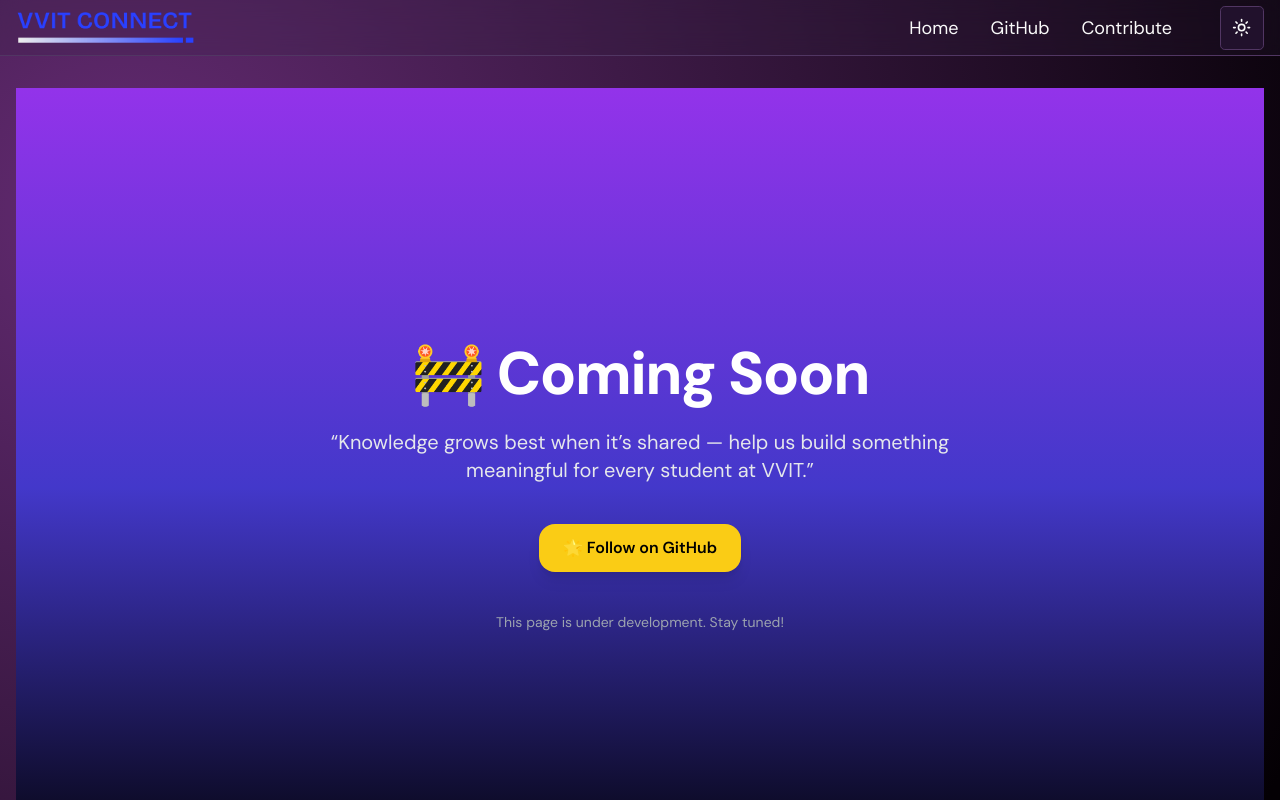
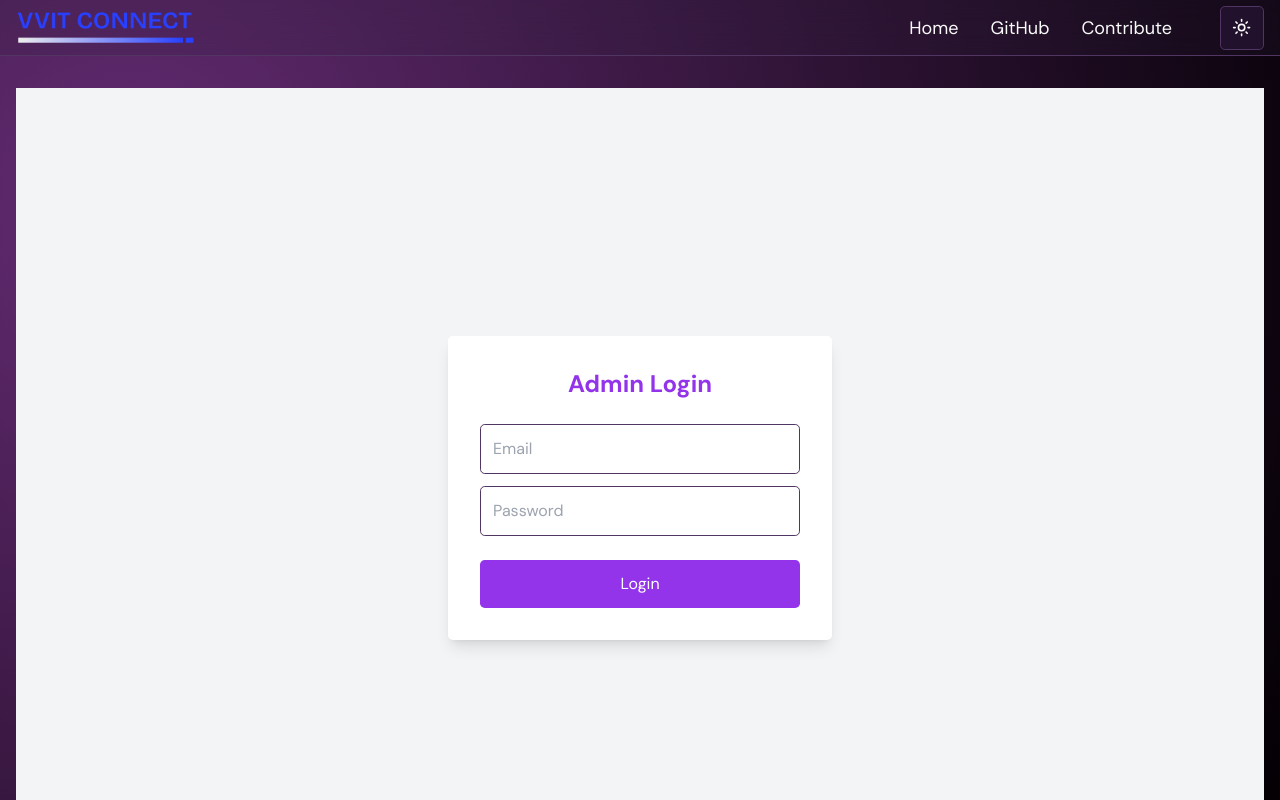
Before and after one commit to pyKinsu/VVITConnect, a Next.js app: page /admin/login in a window 1280 px wide. Before the commit this address had no page. Shown: the top 800 px of the page. Built offline with nearby package versions, Linux system fonts and the light colour scheme.

Commit message:
Create page.tsx

```diff
--- /dev/null
+++ b/src/app/admin/login/page.tsx
@@ -0,0 +1,63 @@
+"use client";
+
+import { useState } from "react";
+import { useRouter } from "next/navigation";
+import { signInWithEmailAndPassword } from "firebase/auth";
+import { auth } from "@/lib/firebase";
+
+export default function AdminLoginPage() {
+  const [email, setEmail] = useState("");
+  const [password, setPassword] = useState("");
+  const [error, setError] = useState("");
+  const router = useRouter();
+
+  const handleLogin = async (e: React.FormEvent) => {
+    e.preventDefault();
+    setError("");
+    try {
+      await signInWithEmailAndPassword(auth, email, password);
+      localStorage.setItem("isAdmin", "true");
+      router.push("/admin/routine-editor");
+    } catch (err: any) {
+      setError("Invalid email or password");
+    }
+  };
+
+  return (
+    <main className="flex items-center justify-center h-screen bg-gray-100">
+      <form
+        onSubmit={handleLogin}
+        className="bg-white shadow-lg rounded-lg p-8 w-96"
+      >
+        <h1 className="text-2xl font-bold mb-6 text-center text-purple-600">
+          Admin Login
+        </h1>
+
+        {error && <p className="text-red-500 mb-4 text-center">{error}</p>}
+
+        <input
+          type="email"
+          placeholder="Email"
+          className="w-full p-3 border rounded-lg mb-3"
+          value={email}
+          onChange={(e) => setEmail(e.target.value)}
+        />
+
+        <input
+          type="password"
+          placeholder="Password"
+          className="w-full p-3 border rounded-lg mb-6"
+          value={password}
+          onChange={(e) => setPassword(e.target.value)}
+        />
+
+        <button
+          type="submit"
+          className="w-full bg-purple-600 text-white p-3 rounded-lg hover:bg-purple-700"
+        >
+          Login
+        </button>
+      </form>
+    </main>
+  );
+}
```
